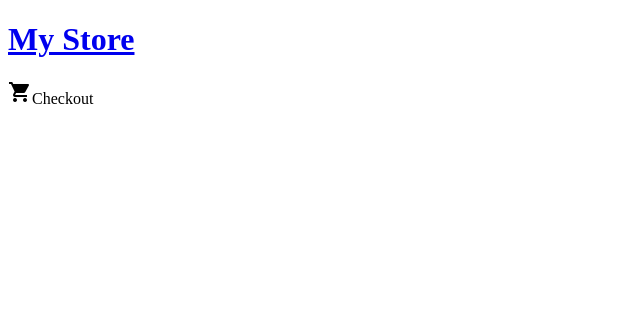
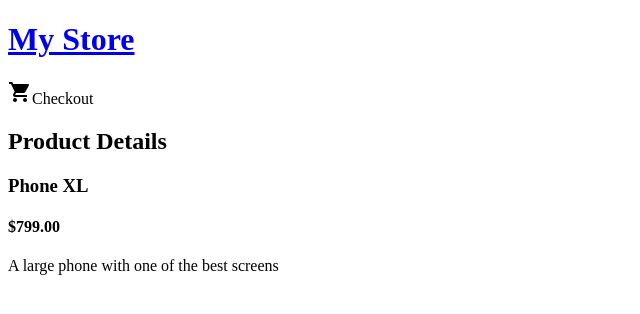
Before and after one commit to vrindadesai/aesthetify, an Angular app: page /product/1 in a window 1280 px wide. Before the commit this address led to /. Shown: the top 314 px of the page, without its empty margins (0-640 px from the left). Built offline with nearby package versions, Linux system fonts and the light colour scheme.

Commit message:
Completed the Adding Navigation Section of Angular Tutorial

```diff
--- a/src/app/app.module.ts
+++ b/src/app/app.module.ts
@@ -7,6 +7,7 @@
 import { TopBarComponent } from './top-bar/top-bar.component';
 import { ProductListComponent } from './product-list/product-list.component';
 import { ProductAlertsComponent } from './product-alerts/product-alerts.component';
+import { ProductDetailsComponent } from './product-details/product-details.component';
 
 @NgModule({
   imports: [
@@ -14,13 +15,15 @@
     ReactiveFormsModule,
     RouterModule.forRoot([
       { path: '', component: ProductListComponent },
+      { path: 'product/:productId', component: ProductDetailsComponent },
     ])
   ],
   declarations: [
     AppComponent,
     TopBarComponent,
     ProductListComponent,
-    ProductAlertsComponent
+    ProductAlertsComponent,
+    ProductDetailsComponent,
   ],
   bootstrap: [
     AppComponent
--- /dev/null
+++ b/src/app/product-details/product-details.component.html
@@ -0,0 +1,7 @@
+<h2>Product Details</h2>
+
+<div *ngIf="product">
+    <h3>{{ product.name }}</h3>
+    <h4>{{ product.price | currency }}</h4>
+    <p>{{ product.description }}</p>
+</div>
--- /dev/null
+++ b/src/app/product-details/product-details.component.ts
@@ -0,0 +1,28 @@
+import { Component, OnInit } from '@angular/core';
+import { ActivatedRoute } from '@angular/router';
+
+import { Product, products } from '../products';
+
+
+@Component({
+  selector: 'app-product-details',
+  templateUrl: './product-details.component.html',
+  styleUrls: ['./product-details.component.css']
+})
+export class ProductDetailsComponent {
+  product: Product | undefined;
+
+  constructor(private route: ActivatedRoute) { }
+
+  ngOnInit() {
+    //extract the productId from the route parameters
+    const routeParams = this.route.snapshot.paramMap;
+    const productIdFromRoute =
+      Number(routeParams.get('productId'));
+
+    //find corresponding product in the products array
+    this.product = products.find(product => product.id === productIdFromRoute);
+  }
+
+
+}
--- a/src/app/product-list/product-list.component.html
+++ b/src/app/product-list/product-list.component.html
@@ -2,7 +2,7 @@
 
 <div *ngFor="let product of products">
     <h3>
-        <a [title]="product.name + ' details'">
+        <a [title]="product.name + ' details'" [routerLink]="['/products', product.id]">
             {{ product.name }}
         </a>
     </h3>
```
Also changed, not shown: src/app/product-details/product-details.component.css (added), 1 other file (tests, documents, lock files or other folders).
